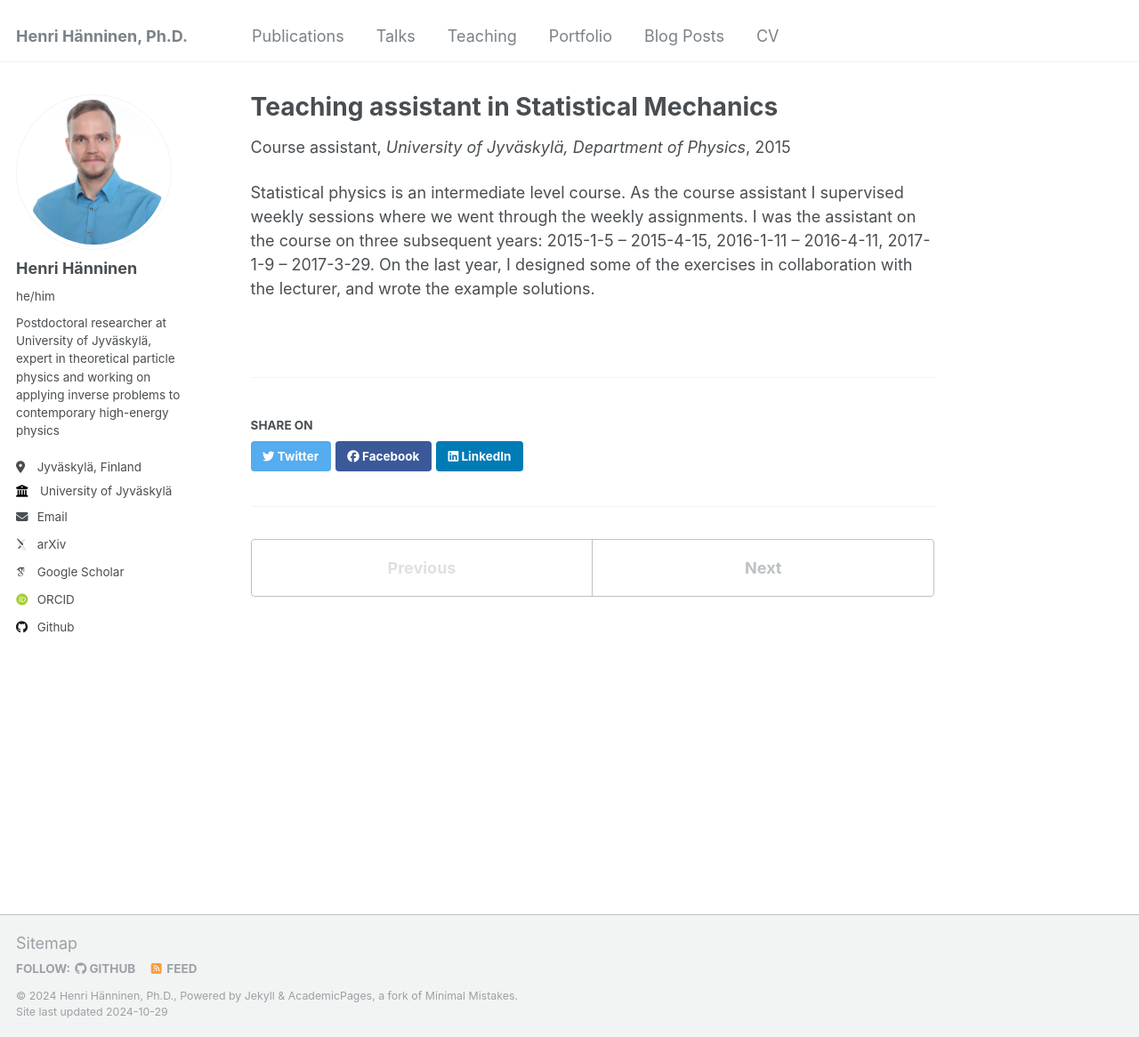
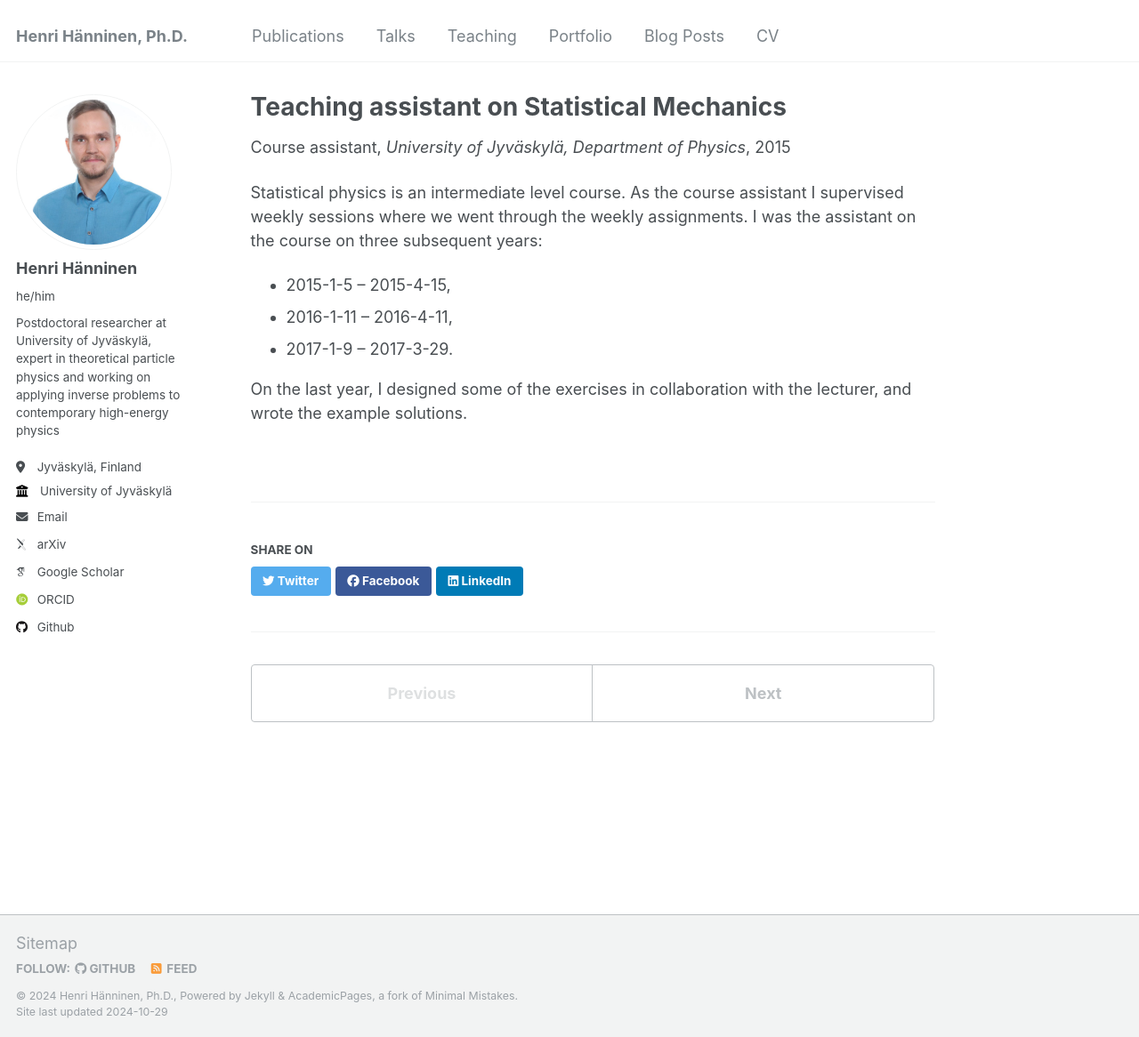
Before and after one commit to hhannine/hhannine.github.io, a Jekyll site: the page built from _teaching/2015-spring-teaching-151617.md, in a window 1280 px wide and 1166 px high. Shown: the whole window at 89% size. Built offline with Jekyll 4.4.1, drawn with Linux system fonts in a browser that asks for light colours; some web fonts are replaced.

```diff
--- a/_teaching/2015-spring-teaching-151617.md
+++ b/_teaching/2015-spring-teaching-151617.md
@@ -1,5 +1,5 @@
 ---
-title: "Teaching assistant in Statistical Mechanics"
+title: "Teaching assistant on Statistical Mechanics"
 collection: teaching
 type: "Course assistant"
 permalink: /teaching/2015-spring-teaching-151617
@@ -10,6 +10,11 @@ location: "Jyväskylä, Finland"
 
 Statistical physics is an intermediate level course.
 As the course assistant I supervised weekly sessions where we went through the weekly assignments.
-I was the assistant on the course on three subsequent years: 2015-1-5 -- 2015-4-15, 2016-1-11 -- 2016-4-11,
-2017-1-9 -- 2017-3-29. On the last year, I designed some of the exercises in collaboration with the lecturer,
+I was the assistant on the course on three subsequent years:
+
+ - 2015-1-5 -- 2015-4-15,
+ - 2016-1-11 -- 2016-4-11,
+ - 2017-1-9 -- 2017-3-29.
+
+On the last year, I designed some of the exercises in collaboration with the lecturer,
 and wrote the example solutions.
```
Also changed, not shown: _teaching/2017-fall-teaching.md (+1 -1 lines), _teaching/2020-spring-teaching.md (+1 -1 lines), _teaching/2023-fall-ratkomo.md (+1 -1 lines).
